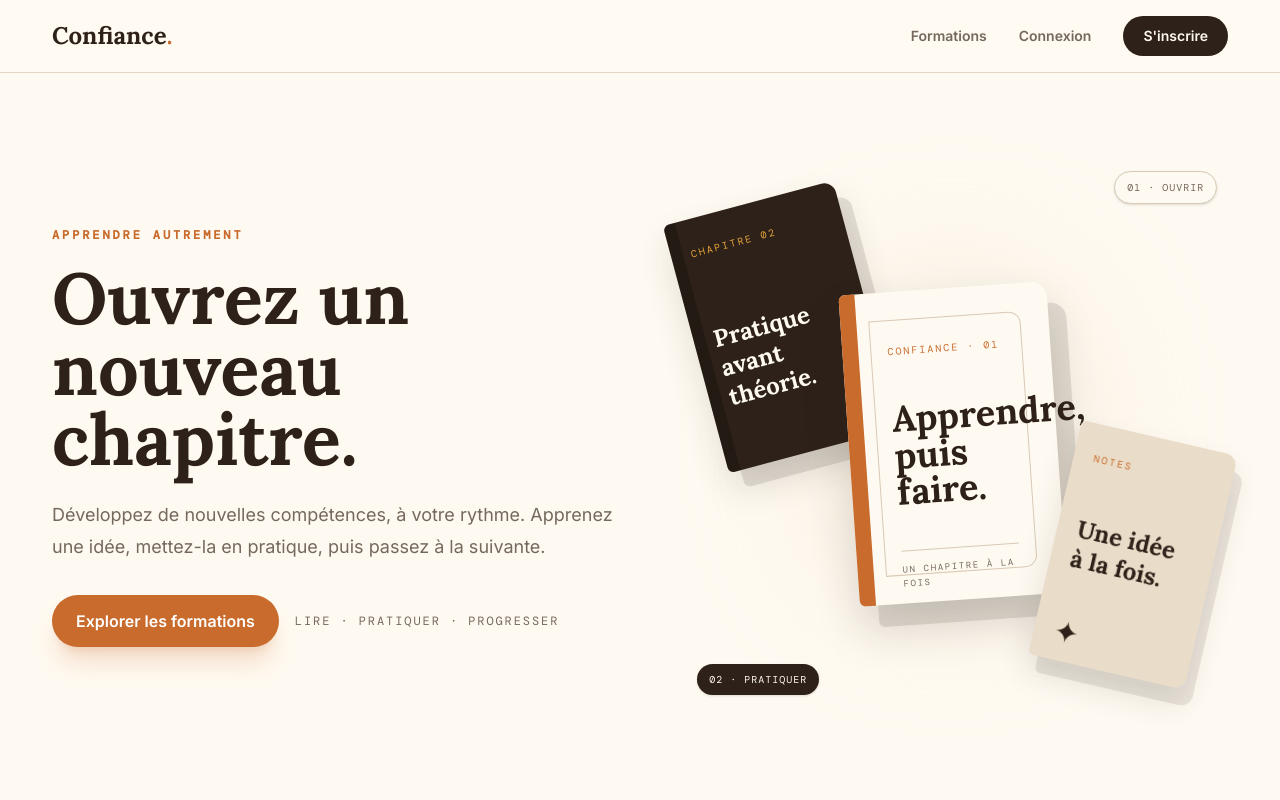
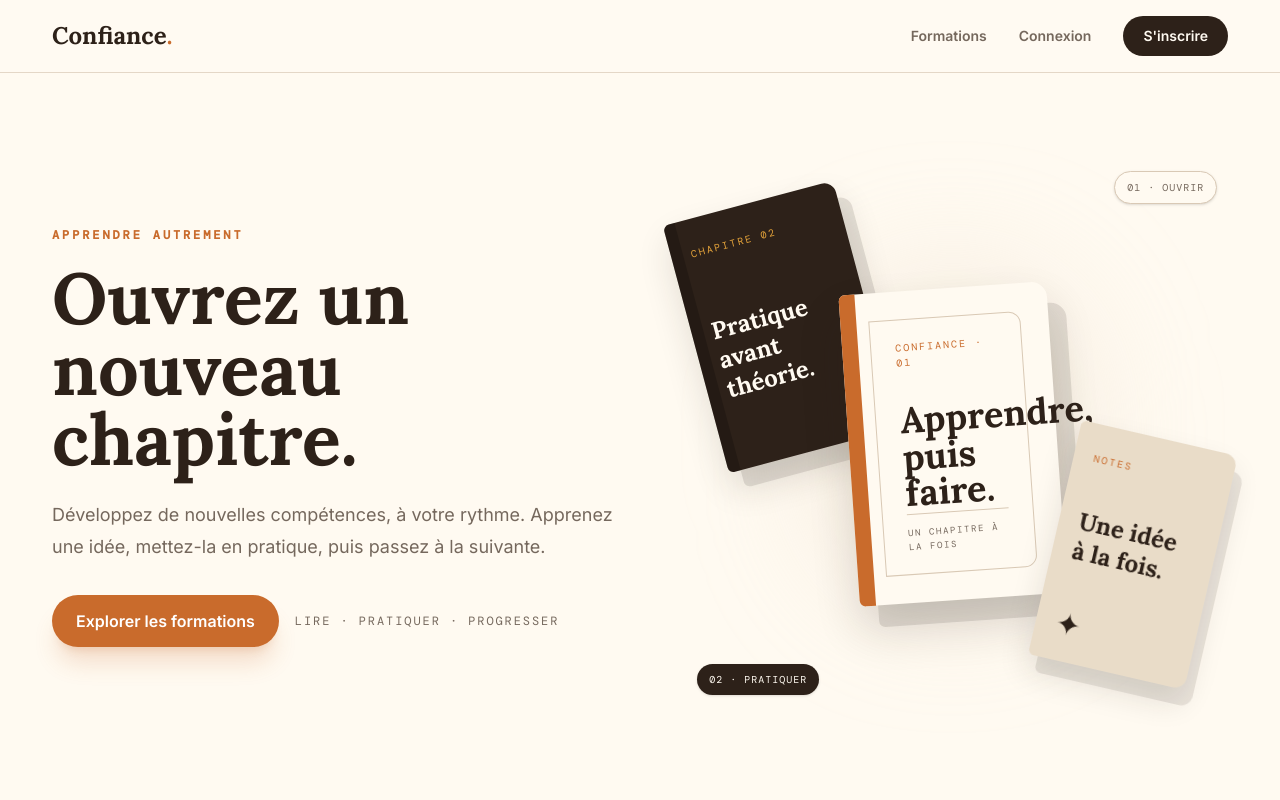
Before and after one commit to odounlami/elearning, an Angular app in the folder frontend/: page / in a window 1280 px wide. Shown: the top 800 px of the page. Built offline with nearby package versions, Linux system fonts and the light colour scheme; no server answers.

Commit message:
fix: align hero book typography

```diff
--- a/frontend/src/app/pages/home/home.html
+++ b/frontend/src/app/pages/home/home.html
@@ -17,10 +17,10 @@
         <div class="js-book-motion absolute left-1/2 top-1/2 z-20 h-78 w-52 -translate-x-1/2 -translate-y-1/2">
           <div class="js-book relative h-full w-full rotate-[-4deg] rounded-r-2xl rounded-l-md bg-cream p-7 text-ink shadow-[18px_22px_0_rgba(45,33,25,.12),0_24px_45px_rgba(45,33,25,.16)]">
             <div class="absolute inset-y-0 left-0 z-0 w-4 rounded-l-md bg-orange"></div>
-            <div class="relative z-10 h-full rounded-r-xl border border-line p-4">
+            <div class="relative z-10 flex h-full flex-col rounded-r-xl border border-line px-6 py-5">
               <span class="font-mono text-[10px] uppercase tracking-[.2em] text-orange">Confiance · 01</span>
-              <h2 class="mt-10 font-display text-4xl font-bold leading-[1.02]">Apprendre,<br>puis faire.</h2>
-              <div class="mt-10 h-px bg-line"></div>
+              <h2 class="mt-8 font-display text-4xl font-bold leading-[1.02]">Apprendre,<br>puis faire.</h2>
+              <div class="mt-auto h-px bg-line"></div>
               <span class="mt-3 block font-mono text-[9px] uppercase tracking-[.18em] text-muted">Un chapitre à la fois</span>
             </div>
           </div>
@@ -29,13 +29,13 @@
         <div class="absolute left-0 top-8 z-10 h-64 w-44 -rotate-[15deg] rounded-r-xl rounded-l-md bg-ink p-5 text-cream shadow-[12px_18px_0_rgba(45,33,25,.12),0_18px_35px_rgba(45,33,25,.14)]">
           <div class="absolute left-0 top-0 h-full w-3 rounded-l-md bg-black/20"></div>
           <span class="font-mono text-[10px] uppercase tracking-[.2em] text-amber">Chapitre 02</span>
-          <h3 class="mt-16 font-display text-2xl font-bold leading-tight">Pratique<br>avant théorie.</h3>
+          <h3 class="mt-14 font-display text-2xl font-bold leading-tight">Pratique<br>avant théorie.</h3>
         </div>
 
         <div class="absolute bottom-8 right-0 z-30 h-60 w-40 rotate-[13deg] rounded-r-xl rounded-l-md bg-paper-deep p-5 text-ink shadow-[10px_16px_0_rgba(45,33,25,.1),0_16px_30px_rgba(45,33,25,.12)]">
           <div class="absolute left-0 top-0 h-full w-3 rounded-l-md bg-paper-deep"></div>
           <span class="font-mono text-[10px] uppercase tracking-[.2em] text-orange">Notes</span>
-          <h3 class="mt-12 font-display text-2xl font-bold leading-tight">Une idée<br>à la fois.</h3>
+          <h3 class="mt-10 font-display text-2xl font-bold leading-tight">Une idée<br>à la fois.</h3>
           <span class="mt-10 block text-3xl">✦</span>
         </div>
 
```
